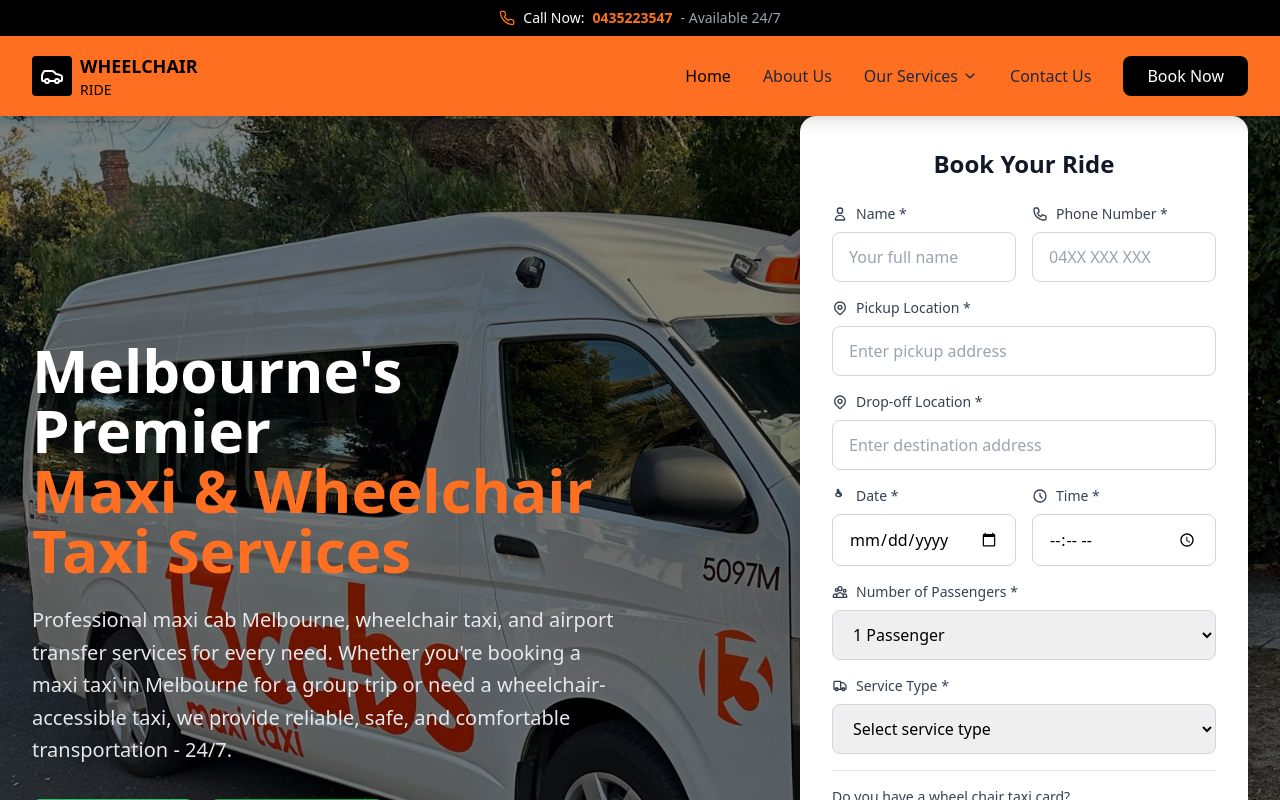
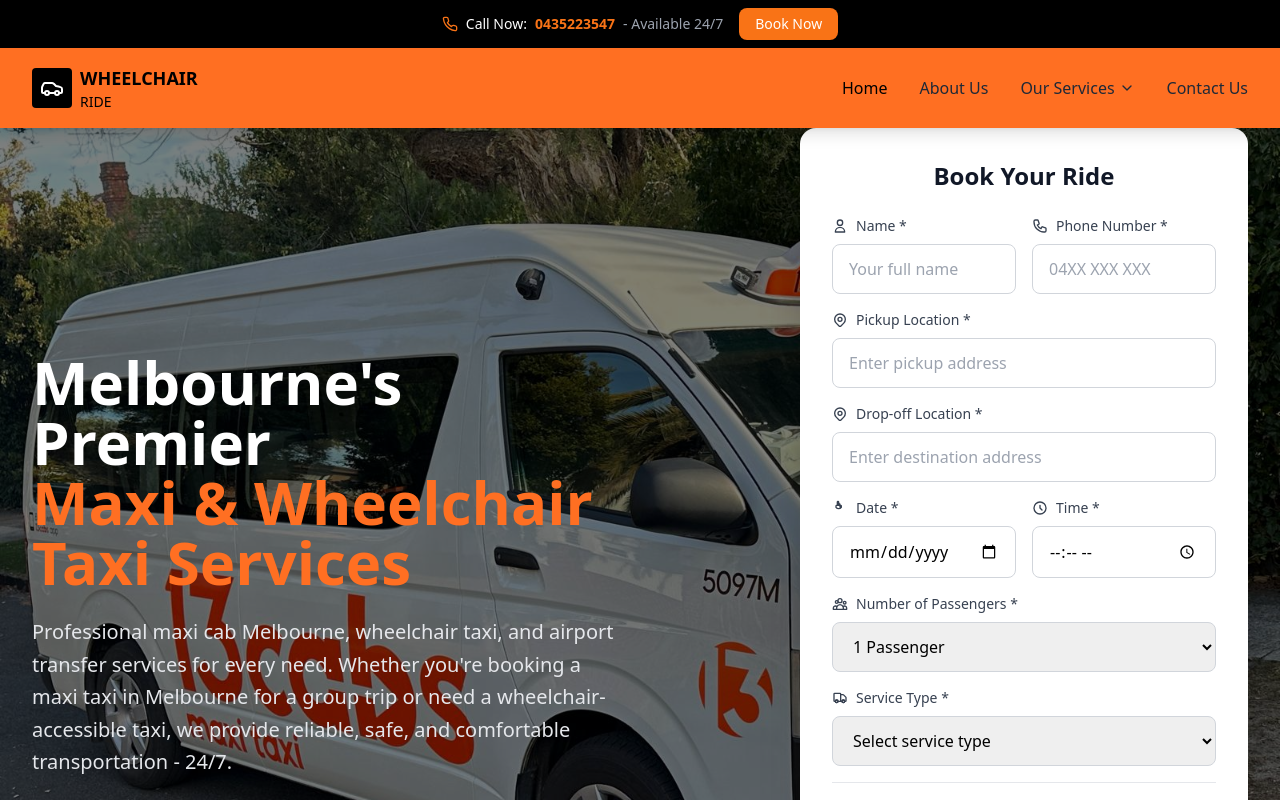
Before and after one commit to study24australia/maxi-cab, a React (Vite) app: page / in a window 1280 px wide. Shown: the top 800 px of the page. Built offline with nearby package versions, Linux system fonts and the light colour scheme.

Commit message:
Updated Header.tsx

```diff
--- a/src/components/Header.tsx
+++ b/src/components/Header.tsx
@@ -34,7 +34,8 @@ const Header: React.FC<HeaderProps> = ({ onBookNow }) => {
       {/* Top Phone Bar */}
       <div className="bg-black text-white py-2">
         <div className="max-w-7xl mx-auto px-4 sm:px-6 lg:px-8">
-          <div className="flex items-center justify-center space-x-2">
+          <div className="flex items-center justify-center space-x-4">
+            <div className="flex items-center space-x-2">
               <Phone className="h-4 w-4 text-orange-500" />
               <span className="text-sm font-medium">Call Now:</span>
               <a
@@ -44,6 +45,13 @@ const Header: React.FC<HeaderProps> = ({ onBookNow }) => {
                 0435223547
               </a>
               <span className="text-gray-400 text-sm hidden sm:inline">- Available 24/7</span>
+            </div>
+            <button
+              onClick={onBookNow}
+              className="bg-orange-500 hover:bg-orange-600 text-white px-4 py-1.5 rounded-lg font-medium text-sm transition-colors"
+            >
+              Book Now
+            </button>
           </div>
         </div>
       </div>
@@ -133,13 +141,6 @@ const Header: React.FC<HeaderProps> = ({ onBookNow }) => {
             >
               Contact Us
             </Link>
-
-            <button
-              onClick={onBookNow}
-              className="bg-black text-white px-6 py-2 rounded-lg font-medium hover:bg-gray-800 transition-colors"
-            >
-              Book Now
-            </button>
           </nav>
 
           {/* Mobile Menu Button */}
```
Lines whose indentation alone changed are shown as unchanged.
